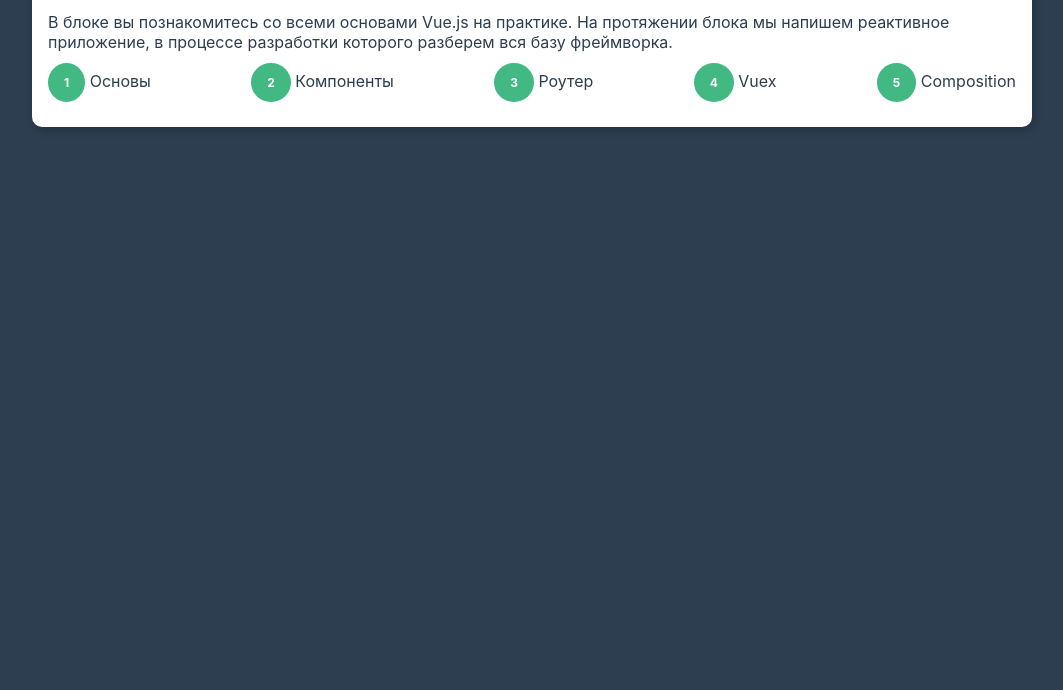
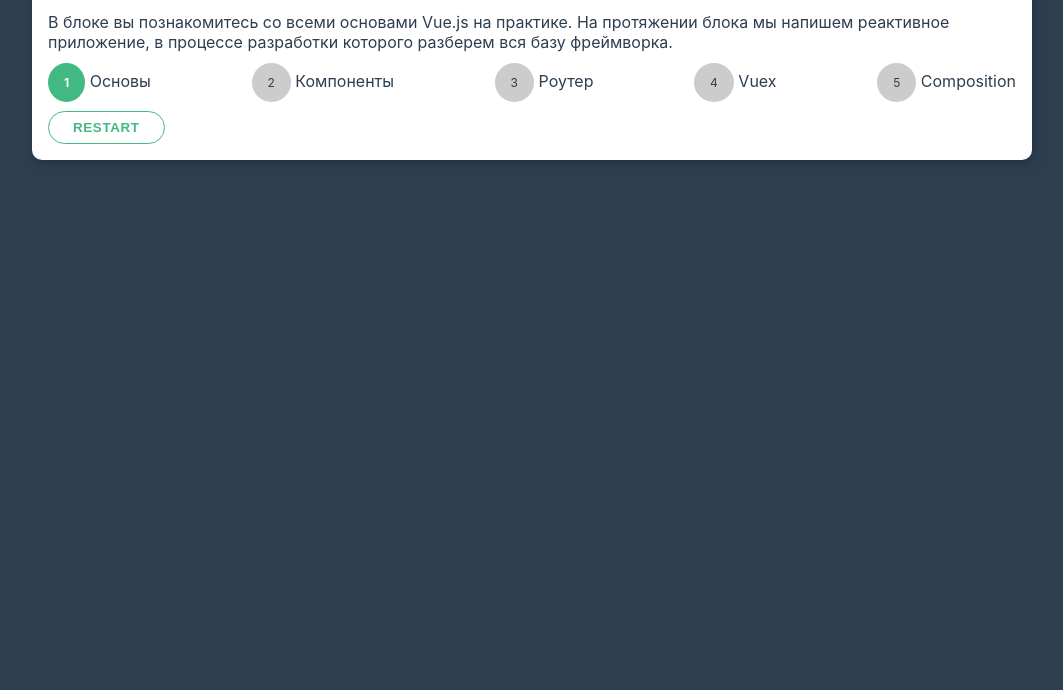
Before and after one commit to andrew1k/WebProjInU, a plain HTML site: page 004_3/index.html in a window 1280 px wide. Shown: the part 110-800 px from the top of the page, without its empty margins (108-1171 px from the left). Drawn offline with nearby package versions, Linux system fonts and the light colour scheme.

Commit message:
fix button

```diff
--- a/004_3/index.html
+++ b/004_3/index.html
@@ -8,7 +8,7 @@
   </head>
   <body>
 
-  <div class="container" id="app">
+  <div class="container" id="app" v-cloak>
     <div class="card">
       <h1>План по изучению Vue.js</h1>
 
@@ -17,20 +17,22 @@
           {{ activeStep.text }}
         </div>
         <ul class="steps-list">
-          <li class="steps-item active"
+          <li class="steps-item"
             v-for="(step, idx) in steps"
             :class="{
               active: idx === activeIndex,
               done: idx < activeIndex
-            }"
-          >
-          <span>{{idx + 1}}</span>
+            }">
+          <span @click="setActive(idx)">{{idx + 1}}</span>
           {{step.title}}
           </li>
         </ul>
         <div v-if="isActive">
           <button class="btn" :disabled="prevDisabled" @click="prev">Назад</button>
           <button class="btn primary" @click="nextOrFinish">{{ isLastStep ? 'Finish' : 'Next'}}</button>
+        </div>
+        <div v-else>
+          <button class="btn" @click="reset">Restart</button>
         </div>
       </div>
     </div>
```
